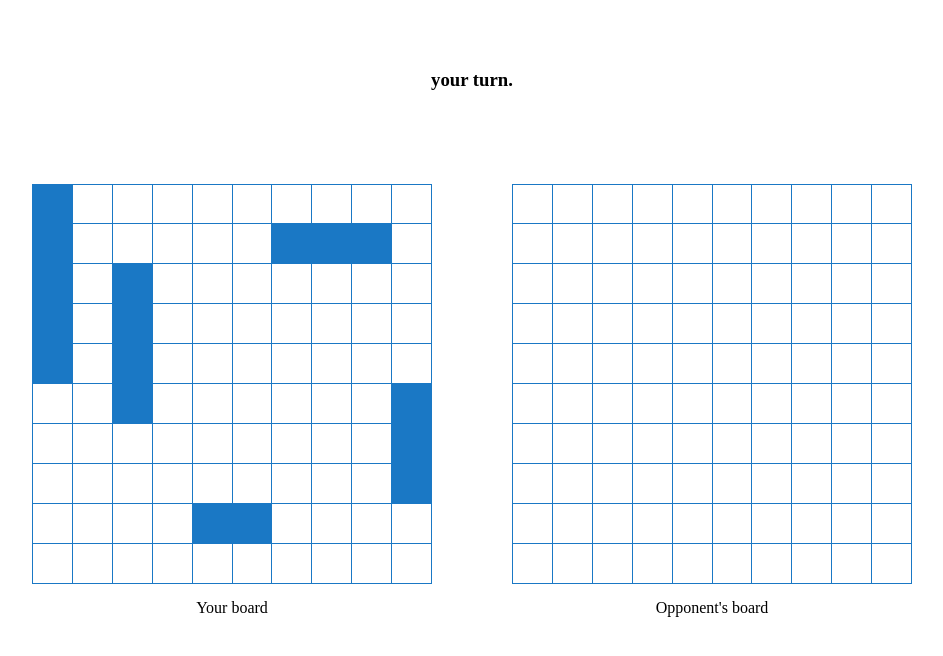
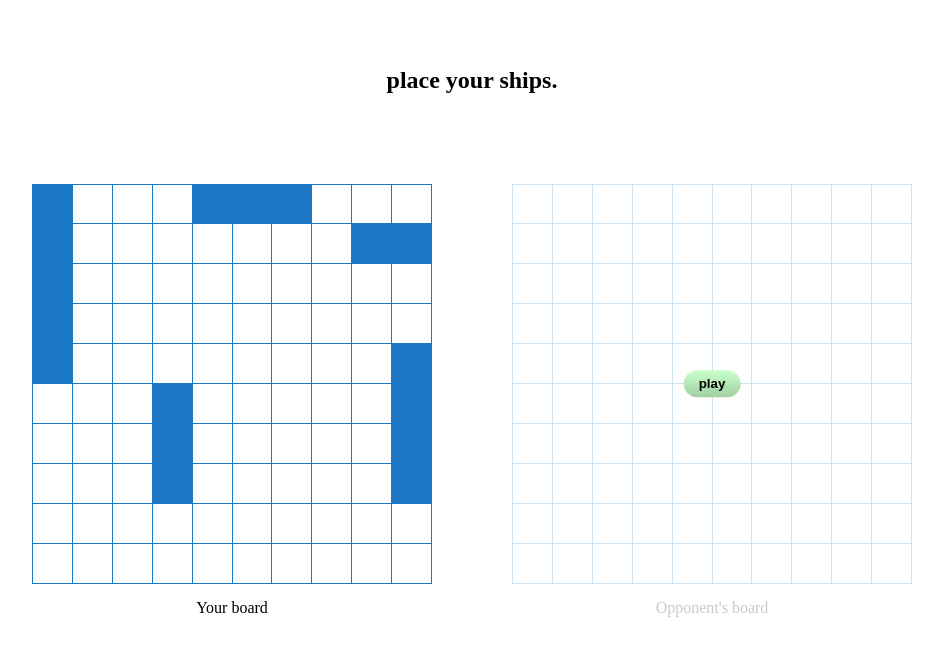
Before and after one commit to chris-newton/battleship, a website built with webpack: page src/template.html in a window 1280 px wide. Shown: the whole page, without its empty margins (168-1111 px from the left). Built offline with nearby package versions, Linux system fonts and the light colour scheme.

Commit message:
implemented gameboard.randomizeBoard(), which randomly places the ships on the board following spacing and overlapping constraints

```diff
--- a/src/gameboard.js
+++ b/src/gameboard.js
@@ -1,7 +1,7 @@
 import { Ship } from "./ship.js";
+import { boardRows, boardCols } from "./globals.js";
 
 class Gameboard {
-    // team is the char representing the player's team, either 'r' for real (the user) or 'c' for computer
     constructor() {
         this.board = [['','','','','','','','','',''],
                       ['','','','','','','','','',''],
@@ -13,22 +13,71 @@ class Gameboard {
                       ['','','','','','','','','',''],
                       ['','','','','','','','','',''],
                       ['','','','','','','','','','']];
+        this.ships = [5, 4, 3, 3, 2].map(x => new Ship(x));
+        this.randomizeBoard();
+        console.log(this.board);
+    }
 
-        this.ships = [5, 4, 3, 3, 2].map(x => new Ship(x));
+    // randomly places all ships
+    randomizeBoard() {
+        this.ships.forEach(ship => {
+            let randOrientation;
+            let randRow;
+            let randCol;
 
-        // HARDCODED ship positions for now
-        this.ships[0].setPosition(0, 0, 'v');
-        this.ships[1].setPosition(2, 2, 'v');
-        this.ships[2].setPosition(5, 9, 'v');
-        this.ships[3].setPosition(1, 6, 'h');
-        this.ships[4].setPosition(8, 4, 'h');
-        this.ships.forEach((ship) => {
-            this.placeShip(ship, ship.row, ship.col, ship.orientation);
-        });
+            do {
+                randRow = Math.floor(Math.random() * 10);
+                randCol = Math.floor(Math.random() * 10);
+                randOrientation = Math.floor(Math.random() * 2) === 0 ? 'v' : 'h';
+            } while (!this.validatePlacement(ship, randRow, randCol, randOrientation));
+
+            this.placeShip(ship, randRow, randCol, randOrientation);
+        })
+    }
+
+    // looks through all the cells the ship would take up with this placement
+    // returns true iff the placement won't overlap or violate spacing, else false
+    validatePlacement(ship, row, col, orientation) {
+        if (orientation === 'v') {
+            for (let i = row; i < row + ship.length; i++) {
+                if (i === boardRows || this.board[i][col] !== '' || !this.checkNeighbors(i, col)) {
+                    return false;
+                }
+            }
+        } else {
+            for (let i = col; i < col + ship.length; i++) {
+                if (i === boardCols || this.board[row][i] !== '' || !this.checkNeighbors(row, i)) {
+                    return false;
+                }
+            }
+        }
+        return true;
+    }
+
+    // returns true iff the cell at [row, col] is not adjacent to any ships
+    checkNeighbors(row, col) {
+        if (col > 0 && this.board[row][col-1] !== '') return false;                           // left
+
+        if (col < boardCols - 1 &&  this.board[row][col+1] !== '') return false               // right
+
+        if (row > 0 && this.board[row-1][col] !== '') return false;                           // above
+
+        if (row < boardRows-1 && this.board[row+1][col] !== '') return false;                 // below
+
+        if (col > 0 && row > 0 && this.board[row-1][col-1] !== '') return false;              // left-above
+
+        if (col > 0 && row < boardRows-1 && this.board[row+1][col-1] !== '') return false     // left-below
+
+        if (col < boardCols-1 && row > 0 && this.board[row-1][col+1] !== '') return false;    // right-above
+
+        if (col < boardCols-1 && row < boardRows-1 && this.board[row+1][col+1] !== '') return false; // right-below
+
+        return true;
     }
 
     placeShip(ship, row, col, orientation) {
         // remove the ship from board
+        if (ship.row) {
             if (orientation === 'v') {
                 for (let i = ship.row; i < ship.row + ship.length; i++) {
                     this.board[i][ship.col] = '';
@@ -38,27 +87,17 @@ class Gameboard {
                     this.board[ship.row][i] = '';
                 }
             }
-
-        // check if ship will violate overlap & spacing rules
-        // if (orientation === 'v') {
-        //     for (let i = ship.row; i < ship.row + ship.length; i++) {
-        //         this.board[i][ship.col] = '';
-        //     }
-        // } else if (orientation === 'h') {
-        //     for (let i = ship.col; i < ship.col + ship.length; i++) {
-        //         this.board[ship.row][i] = '';
-        //     }
-        // }
+        }
 
         // update ship position
         ship.setPosition(row, col, orientation);
 
-        // place the ship on board
-        if (orientation === 'v' && row + ship.length < 10) {
+        // place ship on the board
+        if (orientation === 'v') {
             for (let i = row; i < row + ship.length; i++) {
                 this.board[i][col] = 's';
             }
-        } else if (orientation === 'h' && col + ship.length < 10) {
+        } else if (orientation === 'h') {
             for (let i = col; i < col + ship.length; i++) {
                 this.board[row][i] = 's';
             }
--- a/src/index.js
+++ b/src/index.js
@@ -42,24 +42,40 @@ function end(team) {
     endModal.showModal();
 }
 
-function restart() {
+// resetting takes the game back to ship placement
+// and allows the user to press start
+function reset() {
     player = new Player('r');
     computer = new Player('c');
     drawBoard(player);
     drawBoard(computer);
-    gameStep.textContent = "your turn.";
+
+    gameStep.textContent = "place your ships.";
     const endModal = document.querySelector("#end-modal");
     endModal.close();
+    computerBoardModal.show();
+}
+
+// starts the game with the player's turn
+function start() {
+    computerBoardModal.close();
+    gameStep.textContent = "your turn.";
 }
 
 let player = new Player('r');
 let computer = new Player('c');
 
 const gameStep = document.querySelector("#game-step");
-gameStep.textContent = "your turn.";
+gameStep.textContent = "place your ships.";
 
 const replayButton = document.querySelector("#end-modal > button");
-replayButton.addEventListener("click", restart);
+replayButton.addEventListener("click", reset);
+
+const computerBoardModal = document.querySelector("#computer-board-modal");
+computerBoardModal.show();
+
+const playButton = document.querySelector("#play-button");
+playButton.addEventListener("click", start);
 
 drawBoard(player);
 drawBoard(computer);
--- a/src/style.css
+++ b/src/style.css
@@ -130,8 +130,38 @@ button:hover {
 }
 
 #game-step {
+    font-size: 1.5rem;
     position: absolute;
     top: 10%;
     left: 50%;
     transform: translate(-50%, -50%);
 }
+
+#computer-board-modal {
+    background-color: rgba(255, 255, 255, 0.792);
+    position: absolute;
+    height: 100%;
+    width: 100%;
+
+
+    button {
+        position: relative;
+        top: 50%;
+        left: 50%;
+        transform: translate(-50%, -110%);
+
+        border-radius: 16px;
+        padding-top: 6px;
+        padding-bottom: 6px;
+        padding-left: 15px;
+        padding-right: 15px;
+
+
+        font-weight: 600;
+        background: linear-gradient(rgb(202, 255, 202), rgb(161, 207, 161))
+    }
+
+    button:active {
+        background: linear-gradient(rgb(174, 221, 174), rgb(131, 168, 131))
+    }
+}
--- a/src/template.html
+++ b/src/template.html
@@ -19,6 +19,10 @@
                 <div class="board-grid" id="c-board-grid"></div>
                 <span>Opponent's board</span>
             </div>
+
+            <dialog id="computer-board-modal">
+                <button id="play-button">play</button>
+            </dialog>
         </div>
         <dialog id="end-modal">
             <span id="winner-text"></span>
```
Also changed, not shown: src/model.test.js (line endings or trailing spaces). Lines whose indentation alone changed are shown as unchanged.
